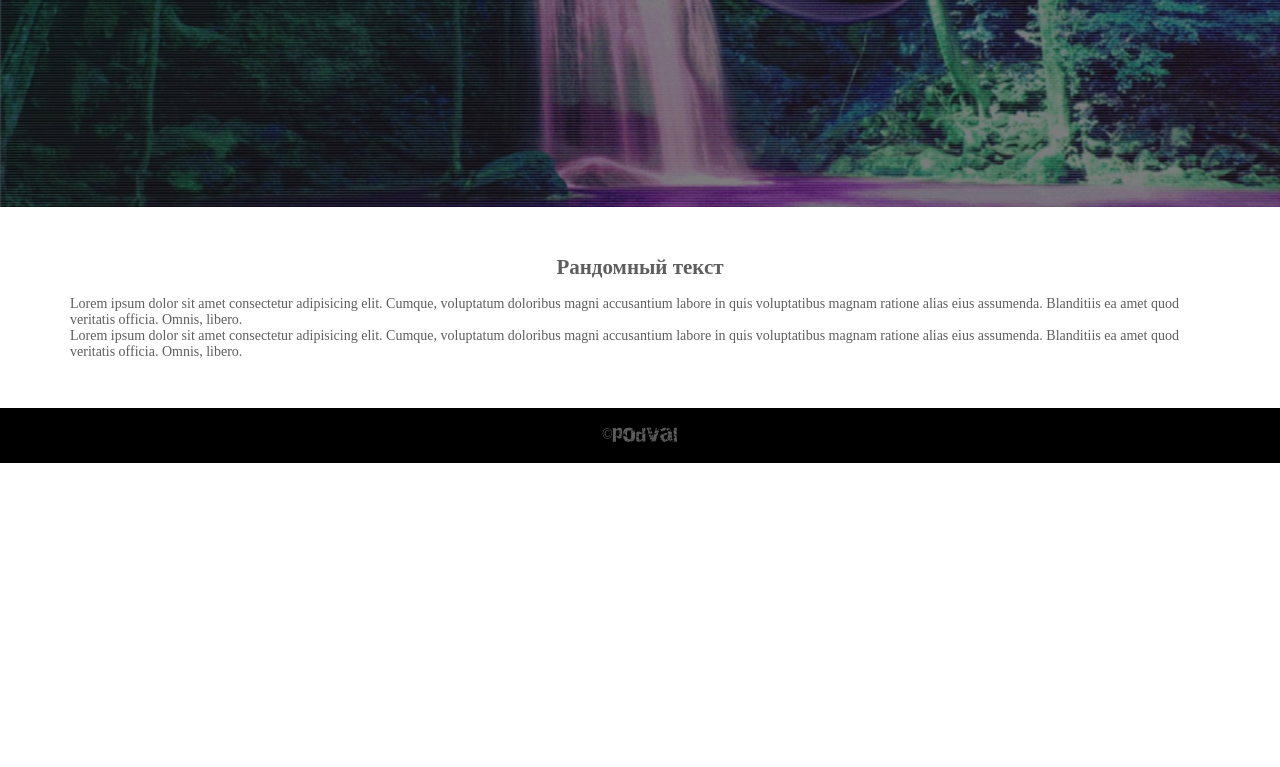
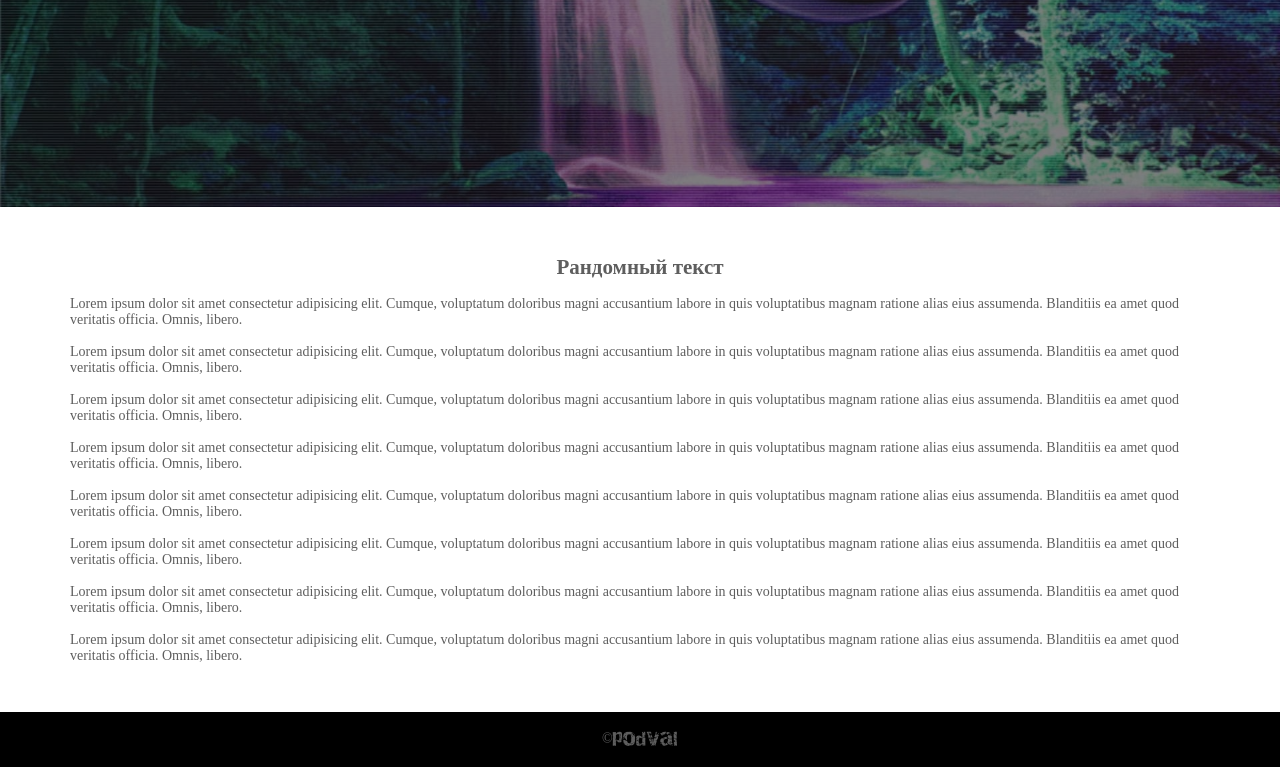
Before and after one commit to koksraster/Portfolio, a plain HTML site: page index.html in a window 1280 px wide. Shown: the part 493-1260 px from the top of the page. Before the commit the page ends 956 px from the top, so only its background shows below. Drawn offline with Linux system fonts and the light colour scheme.

Commit message:
Add files via upload
shisto po prekolu dobavil mnogodb atributov "b" +"r" * 60 (kto ponyal - tot poimet)

```diff
--- a/index.html
+++ b/index.html
@@ -43,7 +43,7 @@
         <p>Начинающий BackEnd разработчик. Знаю основной стек технологий: HTML&CSS, PHP(с MySQL) Python(flask). Знаком с
           парадигмами ООП. Умею работать с git <span class="smyle">🤨</span>. Владею <a
             href="https://ratatype.ru/C4501893RU">навыком</a> быстрой
-          печати Есть желание за год дорасти до уровна middle.</p>
+          печати. Есть желание за год дорасти до уровна middle.</p>
       </div>
     </div>
   </div>
@@ -53,6 +53,31 @@
     <p>Lorem ipsum dolor sit amet consectetur adipisicing elit. Cumque, voluptatum doloribus magni accusantium labore in
       quis voluptatibus magnam ratione alias eius assumenda. Blanditiis ea amet quod veritatis officia. Omnis, libero.
     </p>
+    <br>
+    <p>Lorem ipsum dolor sit amet consectetur adipisicing elit. Cumque, voluptatum doloribus magni accusantium labore in
+      quis voluptatibus magnam ratione alias eius assumenda. Blanditiis ea amet quod veritatis officia. Omnis, libero.
+    </p>
+    <br>
+    <p>Lorem ipsum dolor sit amet consectetur adipisicing elit. Cumque, voluptatum doloribus magni accusantium labore in
+      quis voluptatibus magnam ratione alias eius assumenda. Blanditiis ea amet quod veritatis officia. Omnis, libero.
+    </p>
+    <br>
+    <p>Lorem ipsum dolor sit amet consectetur adipisicing elit. Cumque, voluptatum doloribus magni accusantium labore in
+      quis voluptatibus magnam ratione alias eius assumenda. Blanditiis ea amet quod veritatis officia. Omnis, libero.
+    </p>
+    <br>
+    <p>Lorem ipsum dolor sit amet consectetur adipisicing elit. Cumque, voluptatum doloribus magni accusantium labore in
+      quis voluptatibus magnam ratione alias eius assumenda. Blanditiis ea amet quod veritatis officia. Omnis, libero.
+    </p>
+    <br>
+    <p>Lorem ipsum dolor sit amet consectetur adipisicing elit. Cumque, voluptatum doloribus magni accusantium labore in
+      quis voluptatibus magnam ratione alias eius assumenda. Blanditiis ea amet quod veritatis officia. Omnis, libero.
+    </p>
+    <br>
+    <p>Lorem ipsum dolor sit amet consectetur adipisicing elit. Cumque, voluptatum doloribus magni accusantium labore in
+      quis voluptatibus magnam ratione alias eius assumenda. Blanditiis ea amet quod veritatis officia. Omnis, libero.
+    </p>
+    <br>
     <p>Lorem ipsum dolor sit amet consectetur adipisicing elit. Cumque, voluptatum doloribus magni accusantium labore in
       quis voluptatibus magnam ratione alias eius assumenda. Blanditiis ea amet quod veritatis officia. Omnis, libero.
     </p>
```
